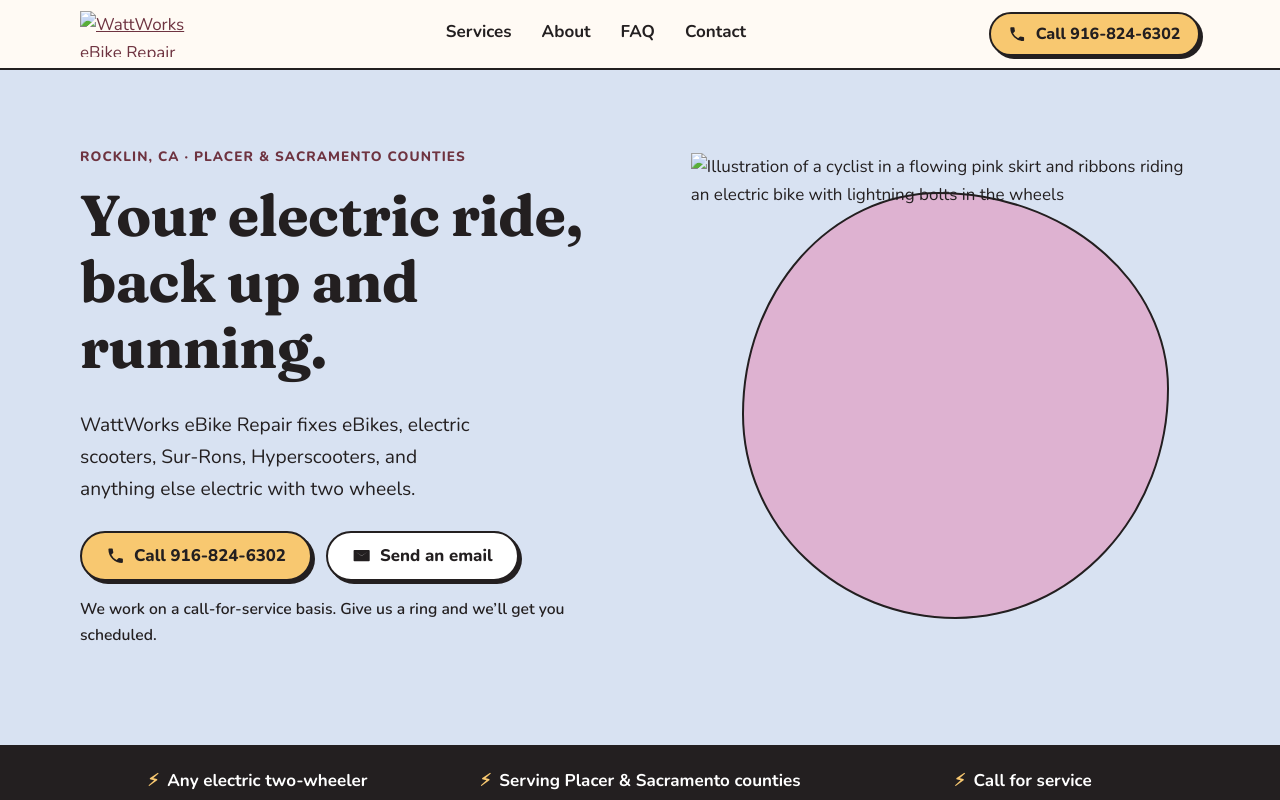
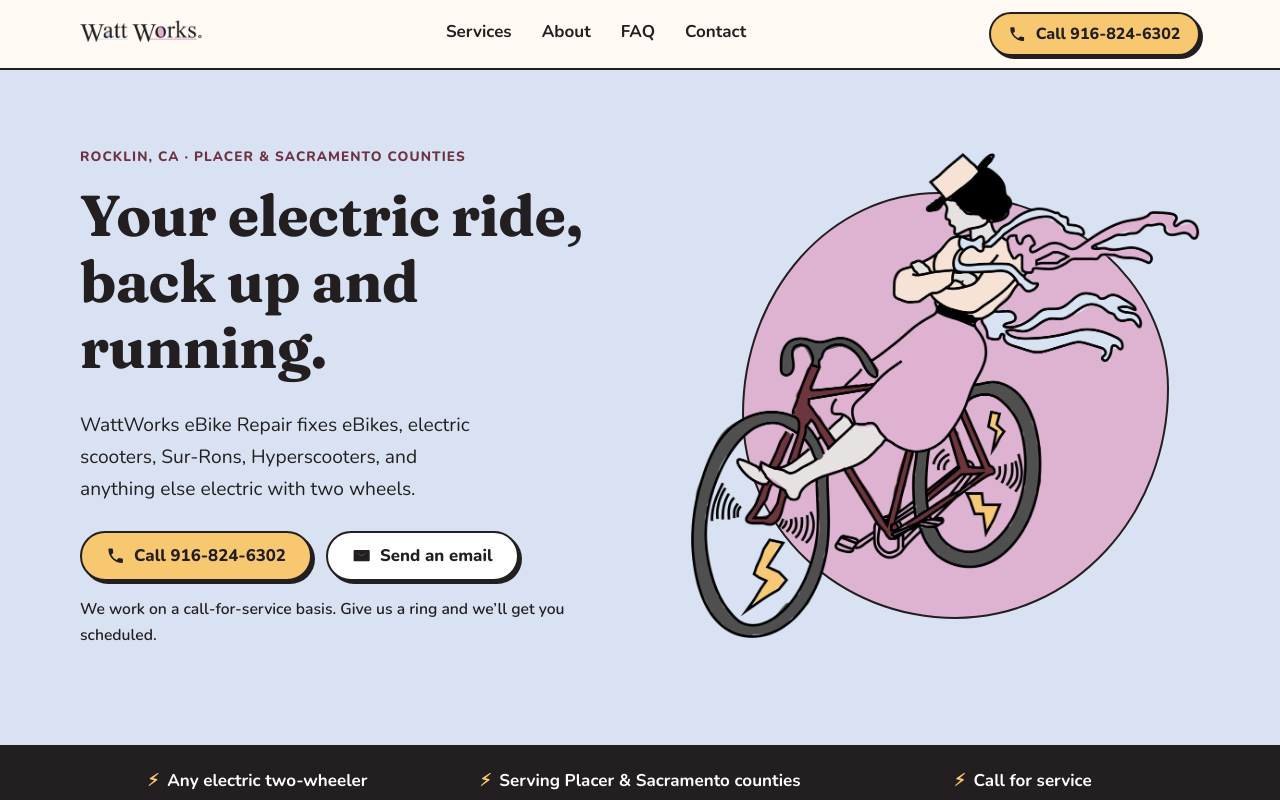
Before and after one commit to rocklinebikerepair/home-, a plain HTML site: page index.html in a window 1280 px wide. Shown: the top 800 px of the page. Drawn offline with nearby package versions, Linux system fonts and the light colour scheme.

Commit message:
Add files via upload

```diff
--- a/index.html
+++ b/index.html
@@ -9,7 +9,7 @@
   <meta property="og:title" content="WattWorks eBike Repair | Rocklin, CA">
   <meta property="og:description" content="Repair for eBikes, electric scooters, Sur-Rons, Hyperscooters and any electric two-wheeler. Serving Placer and Sacramento counties.">
   <meta property="og:type" content="website">
-  <link rel="icon" type="image/png" href="images/favicon.png">
+  <link rel="icon" type="image/png" href="favicon.png">
 
   <link rel="preconnect" href="https://fonts.googleapis.com">
   <link rel="preconnect" href="https://fonts.gstatic.com" crossorigin>
@@ -313,7 +313,7 @@
   <header class="topbar">
     <div class="wrap">
       <a class="brand" href="#top" aria-label="WattWorks eBike Repair, back to top">
-        <img src="images/logo.png" alt="WattWorks eBike Repair" width="107" height="40">
+        <img src="logo.png" alt="WattWorks eBike Repair" width="107" height="40">
       </a>
       <nav class="nav" aria-label="Main">
         <a href="#services">Services</a>
@@ -350,7 +350,7 @@
           <p class="hero-note">We work on a call-for-service basis. Give us a ring and we&rsquo;ll get you scheduled.</p>
         </div>
         <div class="hero-art">
-          <img src="images/rider-ribbons.png" alt="Illustration of a cyclist in a flowing pink skirt and ribbons riding an electric bike with lightning bolts in the wheels" width="1100" height="1049">
+          <img src="rider-ribbons.png" alt="Illustration of a cyclist in a flowing pink skirt and ribbons riding an electric bike with lightning bolts in the wheels" width="1100" height="1049">
         </div>
       </div>
     </section>
@@ -435,7 +435,7 @@
     <section id="about" class="about">
       <div class="wrap">
         <div class="about-art">
-          <img src="images/rider-standing.png" alt="Illustration of a woman in a pink skirt standing beside her bicycle" width="800" height="1211" loading="lazy">
+          <img src="rider-standing.png" alt="Illustration of a woman in a pink skirt standing beside her bicycle" width="800" height="1211" loading="lazy">
         </div>
         <div>
           <span class="eyebrow">About WattWorks</span>
@@ -541,7 +541,7 @@
   </main>
 
   <footer>
-    <img src="images/logo.png" alt="WattWorks eBike Repair" width="118" height="44" loading="lazy">
+    <img src="logo.png" alt="WattWorks eBike Repair" width="118" height="44" loading="lazy">
     <p><strong>WattWorks eBike Repair</strong> &middot; Rocklin, CA</p>
     <p>Serving Placer &amp; Sacramento Counties</p>
     <p><a href="tel:+19168246302">916-824-6302</a> &middot; <a href="mailto:rocklin.pev.repair@gmail.com">rocklin.pev.repair@gmail.com</a></p>
```
